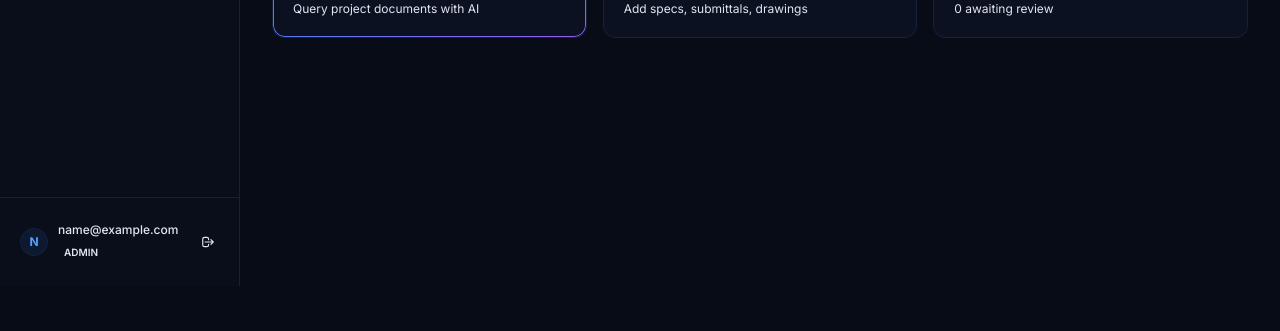
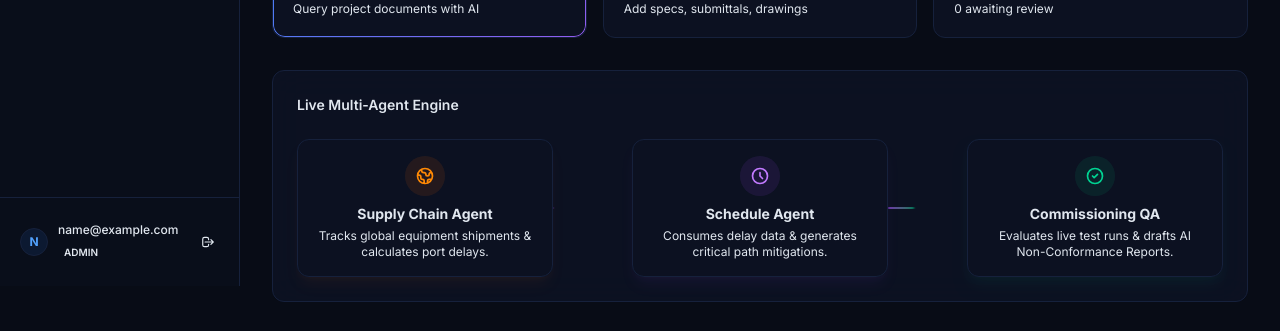
Before and after one commit to user73730102/ProjectPulse.ai, a Next.js app in the folder frontend/: page /dashboard in a window 1280 px wide. Shown: the part 514-845 px from the top of the page. Before the commit the page ends 800 px from the top, so only its background shows below. Built offline with nearby package versions, Linux system fonts and the light colour scheme; no server answers; sample sign-in values are in the browser's storage.

Commit message:
feat: add Toaster, native PDF export, and animated architecture diagram

```diff
--- a/frontend/src/app/(dashboard)/compliance/[id]/page.tsx
+++ b/frontend/src/app/(dashboard)/compliance/[id]/page.tsx
@@ -47,6 +47,10 @@ export default function NCRDetailPage() {
     }
   };
 
+  const handlePrint = () => {
+    window.print();
+  };
+
   if (loading) return <div className="p-8 max-w-5xl mx-auto"><div className="h-64 bg-card rounded-xl shimmer" /></div>;
   if (!ncr) return <div className="p-8 max-w-5xl mx-auto text-red-400">NCR not found or {error}</div>;
 
@@ -54,13 +58,13 @@ export default function NCRDetailPage() {
   const canVoid = user?.role === "pm" && ncr.status !== "closed" && ncr.status !== "voided";
 
   return (
-    <div className="p-8 max-w-5xl mx-auto pb-24">
+    <div className="p-8 max-w-5xl mx-auto pb-24 print:p-0 print:pb-0">
       {/* Header */}
       <div className="mb-6 fade-up flex items-start justify-between">
         <div>
-          <Link href="/compliance" className="text-xs text-blue-400 hover:text-blue-300 mb-2 inline-block">← Back to NCRs</Link>
+          <Link href="/compliance" className="text-xs text-blue-400 hover:text-blue-300 mb-2 inline-block print:hidden">← Back to NCRs</Link>
           <div className="flex items-center gap-3 mt-1">
-            <h1 className="text-2xl font-bold text-foreground font-mono">{ncr.ncr_number}</h1>
+            <h1 className="text-2xl font-bold text-foreground font-mono print:text-black">{ncr.ncr_number}</h1>
             <span className={`text-[10px] font-bold px-2 py-0.5 rounded-full border ${
               ncr.severity === "Critical" ? "badge-critical" : ncr.severity === "Major" ? "badge-major" : "badge-minor"
             }`}>{ncr.severity}</span>
@@ -68,11 +72,18 @@ export default function NCRDetailPage() {
               {ncr.status.replace("_", " ")}
             </span>
           </div>
-          <p className="text-sm text-muted-foreground mt-2 max-w-2xl">{ncr.deviation_description}</p>
+          <p className="text-sm text-muted-foreground mt-2 max-w-2xl print:text-gray-600">{ncr.deviation_description}</p>
         </div>
 
         {/* Actions */}
-        <div className="flex gap-2">
+        <div className="flex gap-2 print:hidden">
+          <button onClick={handlePrint}
+            className="px-4 py-2 rounded-lg bg-secondary hover:bg-secondary/80 text-foreground text-sm font-medium transition-colors flex items-center gap-2">
+            <svg className="w-4 h-4" fill="none" viewBox="0 0 24 24" stroke="currentColor">
+              <path strokeLinecap="round" strokeLinejoin="round" strokeWidth={2} d="M17 17h2a2 2 0 002-2v-4a2 2 0 00-2-2H5a2 2 0 00-2 2v4a2 2 0 002 2h2m2 4h6a2 2 0 002-2v-4a2 2 0 00-2-2H9a2 2 0 00-2 2v4a2 2 0 002 2zm8-12V5a2 2 0 00-2-2H9a2 2 0 00-2 2v4h10z" />
+            </svg>
+            Export PDF
+          </button>
           {canApprove && (
             <button onClick={handleApprove} disabled={actionLoading}
               className="px-4 py-2 rounded-lg bg-emerald-500 hover:bg-emerald-600 text-white text-sm font-medium transition-colors disabled:opacity-50 shadow-lg shadow-emerald-500/20">
@@ -153,7 +164,7 @@ export default function NCRDetailPage() {
 
       {/* AI Confidence Banner */}
       {ncr.ai_confidence && (
-        <div className="mt-6 p-4 rounded-xl bg-blue-500/5 border border-blue-500/20 flex items-center gap-3 fade-up">
+        <div className="mt-6 p-4 rounded-xl bg-blue-500/5 border border-blue-500/20 flex items-center gap-3 fade-up print:hidden">
           <div className="w-8 h-8 rounded-full bg-blue-500/20 flex items-center justify-center shrink-0">
             <svg className="w-4 h-4 text-blue-400" fill="none" viewBox="0 0 24 24" stroke="currentColor">
               <path strokeLinecap="round" strokeLinejoin="round" strokeWidth={2} d="M13 10V3L4 14h7v7l9-11h-7z" />
--- a/frontend/src/app/(dashboard)/dashboard/page.tsx
+++ b/frontend/src/app/(dashboard)/dashboard/page.tsx
@@ -3,6 +3,7 @@ import { useEffect, useState } from "react";
 import { listNCRs, listSubmittals, listDocuments, NCR, Submittal, Document } from "@/lib/api";
 import { useAuth } from "@/context/AuthContext";
 import Link from "next/link";
+import { toast } from "sonner";
 
 function StatCard({ label, value, sub, color }: { label: string; value: number | string; sub?: string; color: string }) {
   return (
@@ -57,10 +58,10 @@ export default function DashboardPage() {
     try {
       const { simulateWorld } = await import("@/lib/api");
       await simulateWorld();
-      alert("New mock world generated successfully! Refreshing data...");
-      window.location.reload();
+      toast.success("New mock world generated successfully! Refreshing...");
+      setTimeout(() => window.location.reload(), 1500);
     } catch (e: any) {
-      alert("Failed to simulate world: " + e.message);
+      toast.error("Failed to simulate world: " + e.message);
       if (btn) btn.innerText = "Re-Simulate Demo Data";
     }
   };
@@ -202,6 +203,67 @@ export default function DashboardPage() {
           <p className="text-xs text-muted-foreground mt-0.5">{openNCRs.length} awaiting review</p>
         </Link>
       </div>
+
+      {/* Multi-Agent Architecture Diagram */}
+      <div className="mt-8 glass rounded-xl p-6 fade-up">
+        <h2 className="text-sm font-semibold text-foreground mb-6">Live Multi-Agent Engine</h2>
+        <div className="flex flex-col md:flex-row items-center justify-center gap-4 relative">
+
+          {/* Supply Chain Node */}
+          <div className="bg-secondary/40 border border-orange-500/30 p-4 rounded-xl w-64 text-center z-10 shadow-lg shadow-orange-500/5 group hover:border-orange-500/60 transition-colors">
+            <div className="w-10 h-10 mx-auto bg-orange-500/10 rounded-full flex items-center justify-center mb-2">
+              <svg className="w-5 h-5 text-orange-400" fill="none" viewBox="0 0 24 24" stroke="currentColor">
+                <path strokeLinecap="round" strokeLinejoin="round" strokeWidth={2} d="M3.055 11H5a2 2 0 012 2v1a2 2 0 002 2 2 2 0 012 2v2.945M8 3.935V5.5A2.5 2.5 0 0010.5 8h.5a2 2 0 012 2 2 2 0 104 0 2 2 0 012-2h1.064M15 20.488V18a2 2 0 012-2h3.064M21 12a9 9 0 11-18 0 9 9 0 0118 0z" />
+              </svg>
+            </div>
+            <h3 className="text-sm font-bold text-foreground">Supply Chain Agent</h3>
+            <p className="text-xs text-muted-foreground mt-1">Tracks global equipment shipments & calculates port delays.</p>
+          </div>
+
+          {/* Animated Connecting Line */}
+          <div className="hidden md:flex flex-1 items-center justify-center -mx-4 z-0">
+            <div className="w-full h-[2px] bg-border relative overflow-hidden">
+              <div className="absolute top-0 left-0 h-full w-1/3 bg-gradient-to-r from-orange-400 to-purple-500 blur-[1px] animate-[slide_2s_ease-in-out_infinite]" />
+            </div>
+          </div>
+
+          {/* Schedule Risk Node */}
+          <div className="bg-secondary/40 border border-purple-500/30 p-4 rounded-xl w-64 text-center z-10 shadow-lg shadow-purple-500/5 group hover:border-purple-500/60 transition-colors">
+            <div className="w-10 h-10 mx-auto bg-purple-500/10 rounded-full flex items-center justify-center mb-2">
+              <svg className="w-5 h-5 text-purple-400" fill="none" viewBox="0 0 24 24" stroke="currentColor">
+                <path strokeLinecap="round" strokeLinejoin="round" strokeWidth={2} d="M12 8v4l3 3m6-3a9 9 0 11-18 0 9 9 0 0118 0z" />
+              </svg>
+            </div>
+            <h3 className="text-sm font-bold text-foreground">Schedule Agent</h3>
+            <p className="text-xs text-muted-foreground mt-1">Consumes delay data & generates critical path mitigations.</p>
+          </div>
+
+          {/* Animated Connecting Line */}
+          <div className="hidden md:flex flex-1 items-center justify-center -mx-4 z-0">
+            <div className="w-full h-[2px] bg-border relative overflow-hidden">
+              <div className="absolute top-0 left-0 h-full w-1/3 bg-gradient-to-r from-purple-500 to-emerald-500 blur-[1px] animate-[slide_2s_ease-in-out_infinite_0.5s]" />
+            </div>
+          </div>
+
+          {/* Commissioning QA Node */}
+          <div className="bg-secondary/40 border border-emerald-500/30 p-4 rounded-xl w-64 text-center z-10 shadow-lg shadow-emerald-500/5 group hover:border-emerald-500/60 transition-colors">
+            <div className="w-10 h-10 mx-auto bg-emerald-500/10 rounded-full flex items-center justify-center mb-2">
+              <svg className="w-5 h-5 text-emerald-400" fill="none" viewBox="0 0 24 24" stroke="currentColor">
+                <path strokeLinecap="round" strokeLinejoin="round" strokeWidth={2} d="M9 12l2 2 4-4m6 2a9 9 0 11-18 0 9 9 0 0118 0z" />
+              </svg>
+            </div>
+            <h3 className="text-sm font-bold text-foreground">Commissioning QA</h3>
+            <p className="text-xs text-muted-foreground mt-1">Evaluates live test runs & drafts AI Non-Conformance Reports.</p>
+          </div>
+
+        </div>
+      </div>
+      <style dangerouslySetInnerHTML={{__html: `
+        @keyframes slide {
+          0% { transform: translateX(-100%); }
+          100% { transform: translateX(300%); }
+        }
+      `}} />
     </div>
   );
 }
--- a/frontend/src/app/layout.tsx
+++ b/frontend/src/app/layout.tsx
@@ -2,6 +2,7 @@ import type { Metadata } from "next";
 import { Inter } from "next/font/google";
 import "./globals.css";
 import { AuthProvider } from "@/context/AuthContext";
+import { Toaster } from "sonner";
 
 const inter = Inter({
   subsets: ["latin"],
@@ -20,6 +21,7 @@ export default function RootLayout({ children }: { children: React.ReactNode })
       <body className={`${inter.variable} font-sans antialiased`}>
         <AuthProvider>
           {children}
+          <Toaster theme="dark" position="bottom-right" />
         </AuthProvider>
       </body>
     </html>
--- a/frontend/src/components/Sidebar.tsx
+++ b/frontend/src/components/Sidebar.tsx
@@ -98,7 +98,7 @@ export default function Sidebar() {
   const { user, logout } = useAuth();
 
   return (
-    <aside className="w-60 shrink-0 flex flex-col h-screen sticky top-0 border-r border-border"
+    <aside className="w-60 shrink-0 flex flex-col h-screen sticky top-0 border-r border-border print:hidden"
       style={{ background: "hsl(var(--sidebar-bg))" }}>
       {/* Logo */}
       <div className="px-5 py-5 border-b border-border">
```
